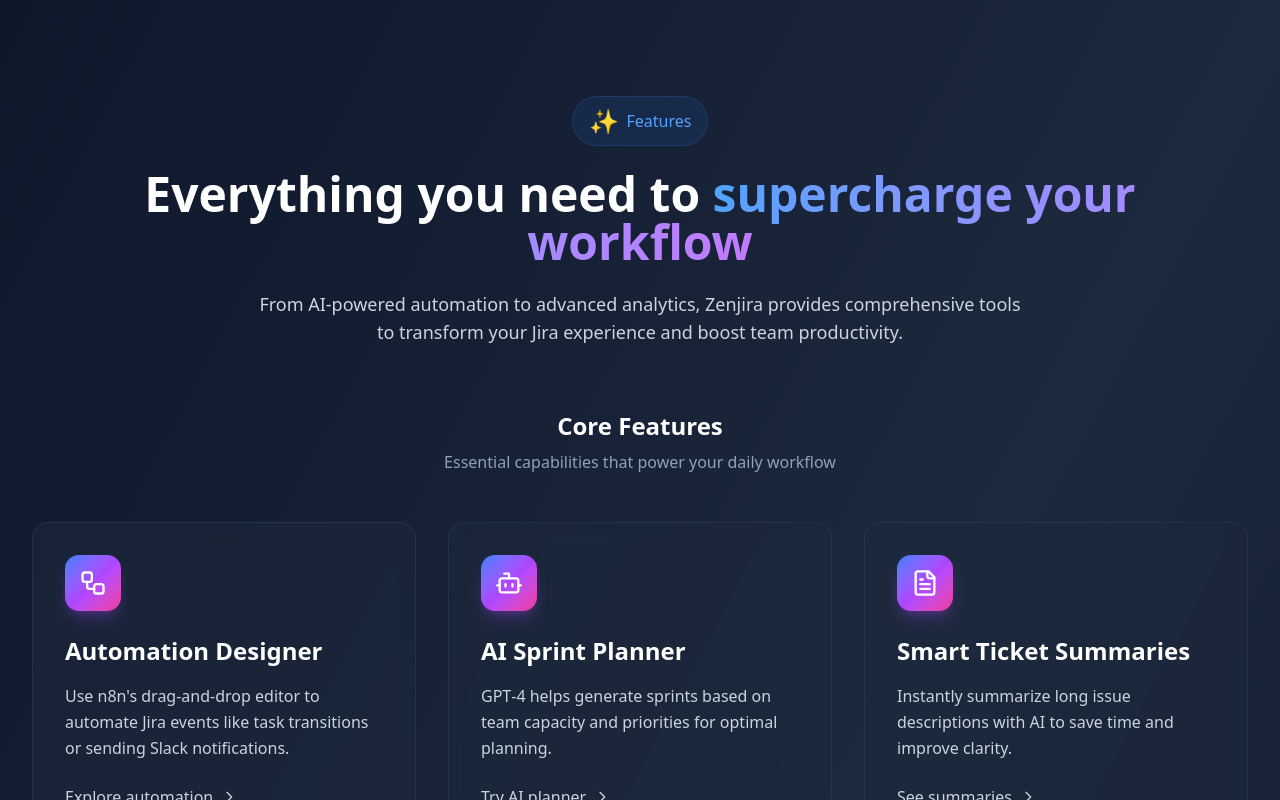
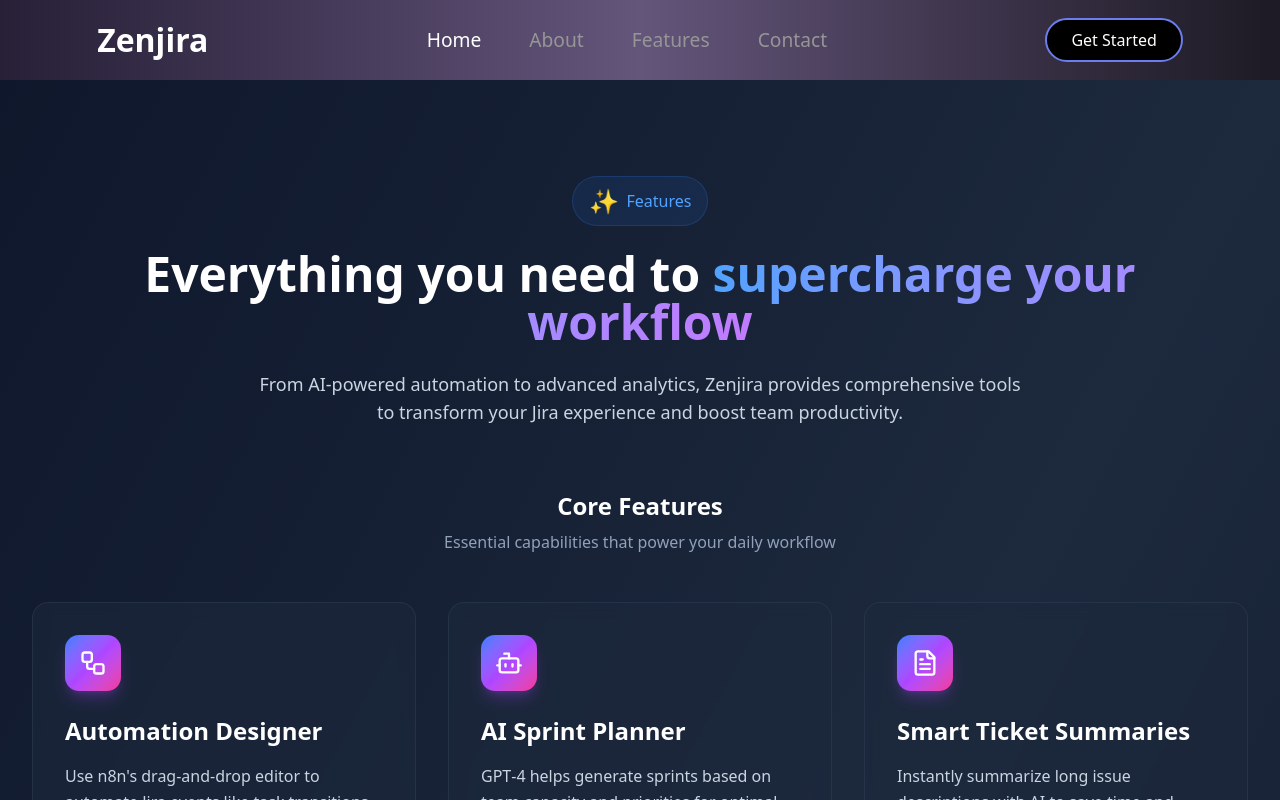
Before and after one commit to Promptzy/Nexara, a Next.js app in the folder frontend/: page / in a window 1280 px wide. Shown: the top 800 px of the page. Built offline with nearby package versions, Linux system fonts and the light colour scheme.

Commit message:
feat(navbar) - add navbar component

```diff
--- a/frontend/app/layout.tsx
+++ b/frontend/app/layout.tsx
@@ -1,6 +1,7 @@
 import type { Metadata } from 'next'
 import { Geist, Geist_Mono } from 'next/font/google'
 import './globals.css'
+import NavBar from '@/components/NavBar'
 
 const geistSans = Geist({
   variable: '--font-geist-sans',
@@ -28,6 +29,9 @@
       <body
         className={`${geistSans.variable} ${geistMono.variable} antialiased`}
       >
+        <div className="sticky top-0 z-3">
+          <NavBar />
+        </div>
         {children}
       </body>
     </html>
--- /dev/null
+++ b/frontend/components/NavBar.tsx
@@ -0,0 +1,117 @@
+'use client'
+
+import React from 'react'
+import Link from 'next/link'
+import {
+  Popover,
+  PopoverContent,
+  PopoverTrigger,
+} from '@/components/ui/popover'
+import { FontAwesomeIcon } from '@fortawesome/react-fontawesome'
+import { faBars } from '@fortawesome/free-solid-svg-icons'
+import { useState } from 'react'
+
+function NavBar() {
+  const [active, setActive] = useState('home')
+
+  function handleClick(link: string) {
+    // sets the active link using the variable passed through to the function, used for conditional styling
+    setActive(link)
+  }
+
+  return (
+    <div className="bg-gradient-to-r from-[#272037] via-[#64557B] to-[#1D1A24] flex justify-around">
+      <div className="my-4">
+        <Link className="text-[white] text-[2rem] font-bold" href="/">
+          Zenjira
+        </Link>
+      </div>
+      <div className="my-4 self-center hidden sm:block">
+        <nav>
+          <Link
+            href="/"
+            className={`px-6 mt-8 text-[${
+              active === 'home' ? 'white' : '#979696' // styles the active link brighter than the rest, same applied to the rest of the links
+            }] text-[1.2rem]`}
+            onClick={() => handleClick('home')}
+          >
+            Home
+          </Link>
+
+          <Link
+            href="/about"
+            className={`px-6 mt-8 text-[${
+              active === 'about' ? 'white' : '#979696'
+            }] text-[1.2rem]`}
+            onClick={() => handleClick('about')}
+          >
+            About
+          </Link>
+
+          <Link
+            href="/features"
+            className={`px-6 mt-8 text-[${
+              active === 'features' ? 'white' : '#979696'
+            }] text-[1.2rem]`}
+            onClick={() => handleClick('features')}
+          >
+            Features
+          </Link>
+          <Link
+            href="/contact"
+            className={`px-6 mt-8 text-[${
+              active === 'contact' ? 'white' : '#979696'
+            }] text-[1.2rem]`}
+            onClick={() => handleClick('contact')}
+          >
+            Contact
+          </Link>
+        </nav>
+      </div>
+      <nav className="self-center hidden sm:block my-4 text-[white] bg-[black] px-6 py-2 rounded-3xl border-[#6C7DEE] border-2">
+        <Link href="/">Get Started</Link>
+      </nav>
+      <div className="flex sm:hidden">
+        <Popover>
+          <PopoverTrigger>
+            <FontAwesomeIcon
+              icon={faBars}
+              className="w-12 h-12 text-[1.5rem] cursor-pointer text-[white]"
+            />
+          </PopoverTrigger>
+          <PopoverContent className="max-w-[10rem] py-0 my-0 px-0 mr-2">
+            <nav className="flex flex-col max-w-[10rem] bg-[linear-gradient(#272037_0%,_#64557B_30%,_#1D1A24_70%)] rounded-sm">
+              <Link href="/" className="px-6 mt-8 text-[#979696] text-[1.2rem]">
+                Home
+              </Link>
+
+              <Link
+                href="/about"
+                className="px-6 mt-8 text-[#979696] text-[1.2rem]"
+              >
+                About
+              </Link>
+              <Link
+                href="/features"
+                className="px-6 mt-8 text-[#979696] text-[1.2rem]"
+              >
+                Features
+              </Link>
+              <Link
+                href="/contact"
+                className="px-6 mt-8 text-[#979696] text-[1.2rem]"
+              >
+                Contact
+              </Link>
+              <div className="self-center sm:block mt-10 mb-4 px-6 py-2 text-[white] bg-[black] rounded-3xl border-[#6C7DEE] border-2">
+                <Link href="/">Get Started</Link>
+              </div>
+            </nav>
+          </PopoverContent>
+        </Popover>
+      </div>
+    </div>
+  )
+}
+
+export default NavBar
--- /dev/null
+++ b/frontend/components/ui/popover.tsx
@@ -0,0 +1,48 @@
+'use client'
+
+import * as React from 'react'
+import * as PopoverPrimitive from '@radix-ui/react-popover'
+
+import { cn } from './utils'
+
+function Popover({
+  ...props
+}: React.ComponentProps<typeof PopoverPrimitive.Root>) {
+  return <PopoverPrimitive.Root data-slot="popover" {...props} />
+}
+
+function PopoverTrigger({
+  ...props
+}: React.ComponentProps<typeof PopoverPrimitive.Trigger>) {
+  return <PopoverPrimitive.Trigger data-slot="popover-trigger" {...props} />
+}
+
+function PopoverContent({
+  className,
+  align = 'center',
+  sideOffset = 4,
+  ...props
+}: React.ComponentProps<typeof PopoverPrimitive.Content>) {
+  return (
+    <PopoverPrimitive.Portal>
+      <PopoverPrimitive.Content
+        data-slot="popover-content"
+        align={align}
+        sideOffset={sideOffset}
+        className={cn(
+          'bg-popover text-popover-foreground data-[state=open]:animate-in data-[state=closed]:animate-out data-[state=closed]:fade-out-0 data-[state=open]:fade-in-0 data-[state=closed]:zoom-out-95 data-[state=open]:zoom-in-95 data-[side=bottom]:slide-in-from-top-2 data-[side=left]:slide-in-from-right-2 data-[side=right]:slide-in-from-left-2 data-[side=top]:slide-in-from-bottom-2 z-50 w-72 origin-(--radix-popover-content-transform-origin) rounded-md border p-4 shadow-md outline-hidden',
+          className
+        )}
+        {...props}
+      />
+    </PopoverPrimitive.Portal>
+  )
+}
+
+function PopoverAnchor({
+  ...props
+}: React.ComponentProps<typeof PopoverPrimitive.Anchor>) {
+  return <PopoverPrimitive.Anchor data-slot="popover-anchor" {...props} />
+}
+
+export { Popover, PopoverTrigger, PopoverContent, PopoverAnchor }
--- /dev/null
+++ b/frontend/components/ui/utils.ts
@@ -0,0 +1,7 @@
+// src/lib/utils.ts
+import { clsx } from 'clsx'
+import { twMerge } from 'tailwind-merge'
+
+export function cn(...inputs: any[]) {
+  return twMerge(clsx(inputs))
+}
```
Also changed, not shown: frontend/package.json (+7 -1 lines), 1 other file (tests, documents, lock files or other folders).
